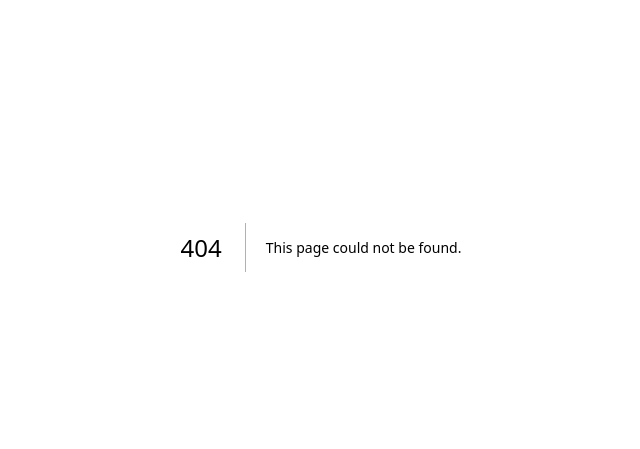
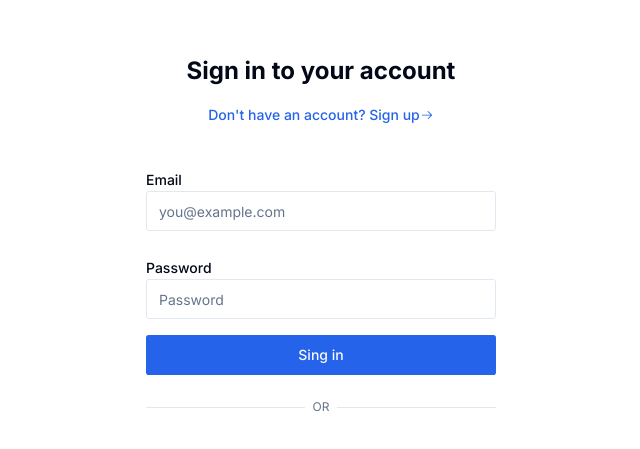
Before and after one commit to EdwardTymoshuk/ai-crypto-learning-platform, a Next.js app: page /sign-in in a window 1280 px wide. Before the commit this address had no page. Shown: the part 153-602 px from the top of the page, without its empty margins (319-959 px from the left). Built offline with nearby package versions, Linux system fonts and the light colour scheme.

Commit message:
feat:create sign-in and sign-up pages

```diff
--- /dev/null
+++ b/src/app/(auth)/sign-in/page.tsx
@@ -0,0 +1,94 @@
+'use client'
+
+import MaxWidthWrapper from '@/components/MaxWidthWrapper'
+import { Button, buttonVariants } from '@/components/ui/button'
+import { Input } from '@/components/ui/input'
+import { Label } from '@/components/ui/label'
+import { cn } from '@/lib/utils'
+import { AuthCredentialsValidator, TAuthCredentialsValidator } from '@/lib/validators/TAuthCredentialsValidator'
+import { zodResolver } from '@hookform/resolvers/zod'
+import Link from 'next/link'
+import { useForm } from 'react-hook-form'
+import { GoArrowRight } from 'react-icons/go'
+
+const Page = () => {
+	const { register, handleSubmit, formState: { errors } } = useForm<TAuthCredentialsValidator>({
+		resolver: zodResolver(AuthCredentialsValidator),
+	})
+
+	const onSubmit = ({ email, password }: TAuthCredentialsValidator) => {
+		alert(`${email}  ${password}`)
+
+	}
+
+	return (
+		<MaxWidthWrapper className='flex justify-center min-h-screen py-12'>
+			<div className='flex flex-col mx-auto w-full justify-center space-y-6 sm:w-[350px]'>
+				<div className='flex flex-col items-center space-y-2 text-center'>
+					<h1 className='text-2xl font-bold'>
+						Sign in to your account
+					</h1>
+
+					<Link
+						className={buttonVariants({
+							variant: 'link',
+							className: 'text-muted-foregroundgap-1.5',
+						})}
+
+						href='/sign-up'>
+						Don&apos;t have an account? Sign up
+						<GoArrowRight />
+					</Link>
+				</div>
+				<div className='grid gap-6'>
+					<form onSubmit={handleSubmit(onSubmit)}>
+						<div className='grid gap-2'>
+							<div className='grip gap-1 py-2'>
+								<Label htmlFor='email'>Email</Label>
+								<Input
+									{...register('email')}
+									className={cn({
+										'focus-visible:ring-red-500': errors.email
+
+									})}
+									placeholder='you@example.com'
+								/>
+								{errors?.email && <p className='text-sm text-red-500 pt-2'>{errors.email.message}</p>}
+							</div>
+							<div className='grip gap-1 py-2'>
+								<Label htmlFor='password'>Password</Label>
+								<Input
+									{...register('password')}
+									type='password'
+									className={cn({
+										'focus-visible:ring-red-500': errors.password
+
+									})}
+									placeholder='Password'
+								/>
+								{errors?.password && <p className='text-sm text-red-500 pt-2'>{errors.password.message}</p>}
+							</div>
+							<Button>Sing in</Button>
+						</div>
+					</form>
+					<div className='relative'>
+						<div aria-hidden='true' className='absolute inset-0 flex items-center'>
+							<span className='w-full border-t' />
+						</div>
+						<div className='relative flex justify-center text-xs uppercase'>
+							<span className='bg-background px-2 text-muted-foreground'>
+								or
+							</span>
+						</div>
+					</div>
+					<div className='flex flex-col items-center space-y-2 text-center'>
+						{/* TO DO: sign in with google, github, fb, linkedin */}
+
+					</div>
+				</div>
+			</div>
+		</MaxWidthWrapper>
+	)
+}
+
+export default Page
--- /dev/null
+++ b/src/app/(auth)/sign-up/page.tsx
@@ -0,0 +1,80 @@
+'use client'
+
+import MaxWidthWrapper from '@/components/MaxWidthWrapper'
+import { Button, buttonVariants } from '@/components/ui/button'
+import { Input } from '@/components/ui/input'
+import { Label } from '@/components/ui/label'
+import { cn } from '@/lib/utils'
+import { AuthCredentialsValidator, TAuthCredentialsValidator } from '@/lib/validators/TAuthCredentialsValidator'
+import { zodResolver } from '@hookform/resolvers/zod'
+import Link from 'next/link'
+import { useForm } from 'react-hook-form'
+import { GoArrowRight } from 'react-icons/go'
+
+const Page = () => {
+	const { register, handleSubmit, formState: { errors } } = useForm<TAuthCredentialsValidator>({
+		resolver: zodResolver(AuthCredentialsValidator),
+	})
+
+	const onSubmit = ({ email, password }: TAuthCredentialsValidator) => {
+		alert(`${email}  ${password}`)
+
+	}
+
+	return (
+		<MaxWidthWrapper className='flex justify-center min-h-screen py-12'>
+			<div className='flex flex-col mx-auto w-full justify-center space-y-6 sm:w-[350px]'>
+				<div className='flex flex-col items-center space-y-2 text-center'>
+					<h1 className='text-2xl font-bold'>
+						Create an account
+					</h1>
+
+					<Link
+						className={buttonVariants({
+							variant: 'link',
+							className: 'text-muted-foregroundgap-1.5',
+						})}
+
+						href='/sign-in'>
+						Already have an account? Sign in
+						<GoArrowRight />
+					</Link>
+				</div>
+				<div className='grid gap-6'>
+					<form onSubmit={handleSubmit(onSubmit)}>
+						<div className='grid gap-2'>
+							<div className='grip gap-1 py-2'>
+								<Label htmlFor='email'>Email</Label>
+								<Input
+									{...register('email')}
+									className={cn({
+										'focus-visible:ring-red-500': errors.email
+
+									})}
+									placeholder='you@example.com'
+								/>
+								{errors?.email && <p className='text-sm text-red-500 pt-2'>{errors.email.message}</p>}
+							</div>
+							<div className='grip gap-1 py-2'>
+								<Label htmlFor='password'>Password</Label>
+								<Input
+									{...register('password')}
+									type='password'
+									className={cn({
+										'focus-visible:ring-red-500': errors.password
+
+									})}
+									placeholder='Password'
+								/>
+								{errors?.password && <p className='text-sm text-red-500 pt-2'>{errors.password.message}</p>}
+							</div>
+							<Button>Sing up</Button>
+						</div>
+					</form>
+				</div>
+			</div>
+		</MaxWidthWrapper>
+	)
+}
+
+export default Page
--- a/src/app/page.tsx
+++ b/src/app/page.tsx
@@ -1,9 +1,23 @@
-import MaxWidthWrapper from '@/components/MaxWidthWrapper'
+'use client'
 
-export default function Home() {
-  return (
-    <MaxWidthWrapper>
-      <h1>AI Crypto Learning Platform</h1>
-    </MaxWidthWrapper>
-  )
+import { useRouter } from 'next/navigation'
+import { useEffect } from 'react'
+
+const Home = () => {
+    const router = useRouter()
+    const user = null
+
+    useEffect(() => {
+        if (!user) {
+            router.push('/sign-in')
+        }
+    }, [user, router])
+
+    return (
+		<div>
+		{user ? <p>Hi {user}!</p> : <p>Please sign in</p>}
+	</div>
+	)
 }
+
+export default Home
--- /dev/null
+++ b/src/components/ui/button.tsx
@@ -0,0 +1,56 @@
+import * as React from "react"
+import { Slot } from "@radix-ui/react-slot"
+import { cva, type VariantProps } from "class-variance-authority"
+
+import { cn } from "@/lib/utils"
+
+const buttonVariants = cva(
+  "inline-flex items-center justify-center whitespace-nowrap rounded-md text-sm font-medium ring-offset-background transition-colors focus-visible:outline-none focus-visible:ring-2 focus-visible:ring-ring focus-visible:ring-offset-2 disabled:pointer-events-none disabled:opacity-50",
+  {
+    variants: {
+      variant: {
+        default: "bg-primary text-primary-foreground hover:bg-primary/90",
+        destructive:
+          "bg-destructive text-destructive-foreground hover:bg-destructive/90",
+        outline:
+          "border border-input bg-background hover:bg-accent hover:text-accent-foreground",
+        secondary:
+          "bg-secondary text-secondary-foreground hover:bg-secondary/80",
+        ghost: "hover:bg-accent hover:text-accent-foreground",
+        link: "text-primary underline-offset-4 hover:underline",
+      },
+      size: {
+        default: "h-10 px-4 py-2",
+        sm: "h-9 rounded-md px-3",
+        lg: "h-11 rounded-md px-8",
+        icon: "h-10 w-10",
+      },
+    },
+    defaultVariants: {
+      variant: "default",
+      size: "default",
+    },
+  }
+)
+
+export interface ButtonProps
+  extends React.ButtonHTMLAttributes<HTMLButtonElement>,
+    VariantProps<typeof buttonVariants> {
+  asChild?: boolean
+}
+
+const Button = React.forwardRef<HTMLButtonElement, ButtonProps>(
+  ({ className, variant, size, asChild = false, ...props }, ref) => {
+    const Comp = asChild ? Slot : "button"
+    return (
+      <Comp
+        className={cn(buttonVariants({ variant, size, className }))}
+        ref={ref}
+        {...props}
+      />
+    )
+  }
+)
+Button.displayName = "Button"
+
+export { Button, buttonVariants }
--- /dev/null
+++ b/src/components/ui/input.tsx
@@ -0,0 +1,25 @@
+import * as React from "react"
+
+import { cn } from "@/lib/utils"
+
+export interface InputProps
+  extends React.InputHTMLAttributes<HTMLInputElement> {}
+
+const Input = React.forwardRef<HTMLInputElement, InputProps>(
+  ({ className, type, ...props }, ref) => {
+    return (
+      <input
+        type={type}
+        className={cn(
+          "flex h-10 w-full rounded-md border border-input bg-background px-3 py-2 text-sm ring-offset-background file:border-0 file:bg-transparent file:text-sm file:font-medium placeholder:text-muted-foreground focus-visible:outline-none focus-visible:ring-2 focus-visible:ring-ring focus-visible:ring-offset-2 disabled:cursor-not-allowed disabled:opacity-50",
+          className
+        )}
+        ref={ref}
+        {...props}
+      />
+    )
+  }
+)
+Input.displayName = "Input"
+
+export { Input }
--- /dev/null
+++ b/src/components/ui/label.tsx
@@ -0,0 +1,26 @@
+"use client"
+
+import * as React from "react"
+import * as LabelPrimitive from "@radix-ui/react-label"
+import { cva, type VariantProps } from "class-variance-authority"
+
+import { cn } from "@/lib/utils"
+
+const labelVariants = cva(
+  "text-sm font-medium leading-none peer-disabled:cursor-not-allowed peer-disabled:opacity-70"
+)
+
+const Label = React.forwardRef<
+  React.ElementRef<typeof LabelPrimitive.Root>,
+  React.ComponentPropsWithoutRef<typeof LabelPrimitive.Root> &
+    VariantProps<typeof labelVariants>
+>(({ className, ...props }, ref) => (
+  <LabelPrimitive.Root
+    ref={ref}
+    className={cn(labelVariants(), className)}
+    {...props}
+  />
+))
+Label.displayName = LabelPrimitive.Root.displayName
+
+export { Label }
--- /dev/null
+++ b/src/lib/validators/TAuthCredentialsValidator.ts
@@ -0,0 +1,10 @@
+import { z } from 'zod'
+
+export const AuthCredentialsValidator = z.object({
+    email: z.string().email(),
+    password: z.string().min(8, {
+        message: 'Password must be ar least 8 characters long.'
+    })
+})
+
+export type TAuthCredentialsValidator = z.infer<typeof AuthCredentialsValidator>
```
Also changed, not shown: package.json (+7 -1 lines), 1 other file (tests, documents, lock files or other folders).
